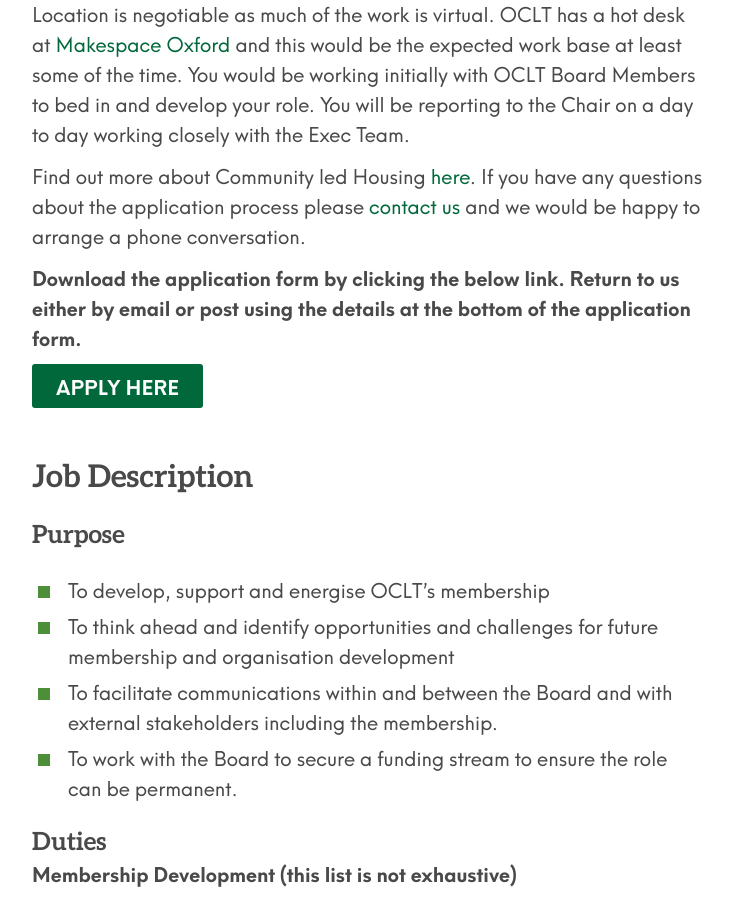
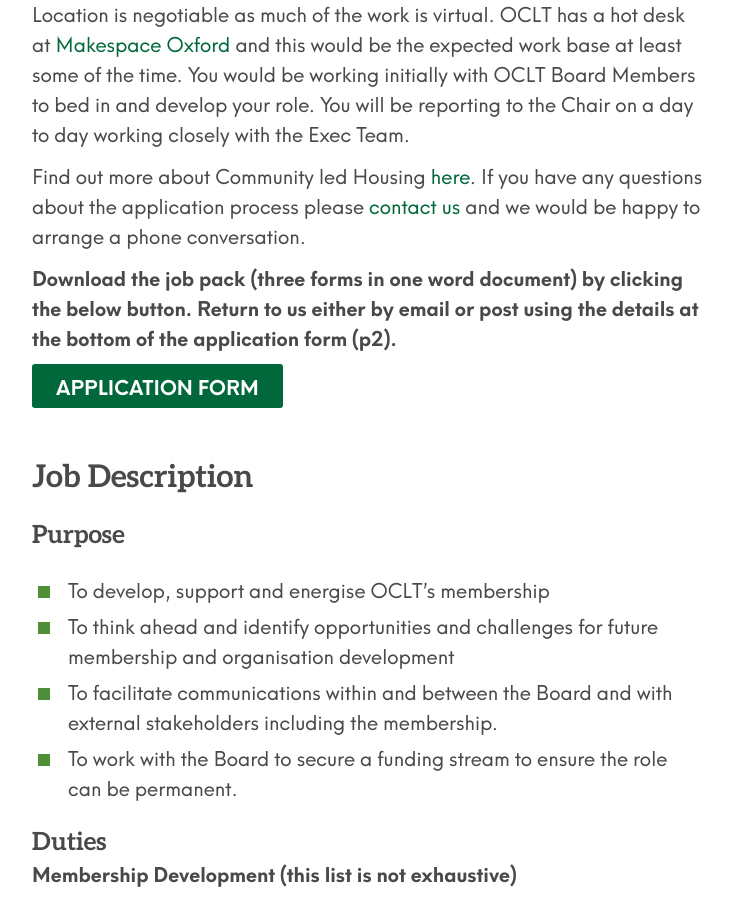
Before and after one commit to johnpuddephatt/oclt, a Jekyll site: the page built from _pages/jobs.md, in a window 1280 px wide and 900 px high, scrolled down 1999 px. Shown: the whole window, without its empty margins (272-1005 px from the left). Built offline with Jekyll 4.4.1, drawn with Linux system fonts in a browser that asks for light colours.

Commit message:
Update from Forestry.io Charlie Fisher updated _pages/jobs.md

```diff
--- a/_pages/jobs.md
+++ b/_pages/jobs.md
@@ -42,9 +42,9 @@ Location is negotiable as much of the work is virtual. OCLT has a hot desk at [M
 
 Find out more about Community led Housing [here](https://www.communityledhomes.org.uk). If you have any questions about the application process please [contact us](https://www.oclt.org.uk/contact/) and we would be happy to arrange a phone conversation.
 
-**Download the application form by clicking the below link. Return to us either by email or post using the details at the bottom of the application form.**
+**Download the job pack (three forms in one word document) by clicking the below button. Return to us either by email or post using the details at the bottom of the application form (p2).**
 
-{% include button.html link="/uploads/OCLT Coordinator Application Form.docx" text="APPLY HERE" %}
+{% include button.html link="/uploads/OCLT Coordinator Job Pack (Nov2019).docx" text="APPLICATION FORM" %}
 
 ## **Job Description**
 
```
